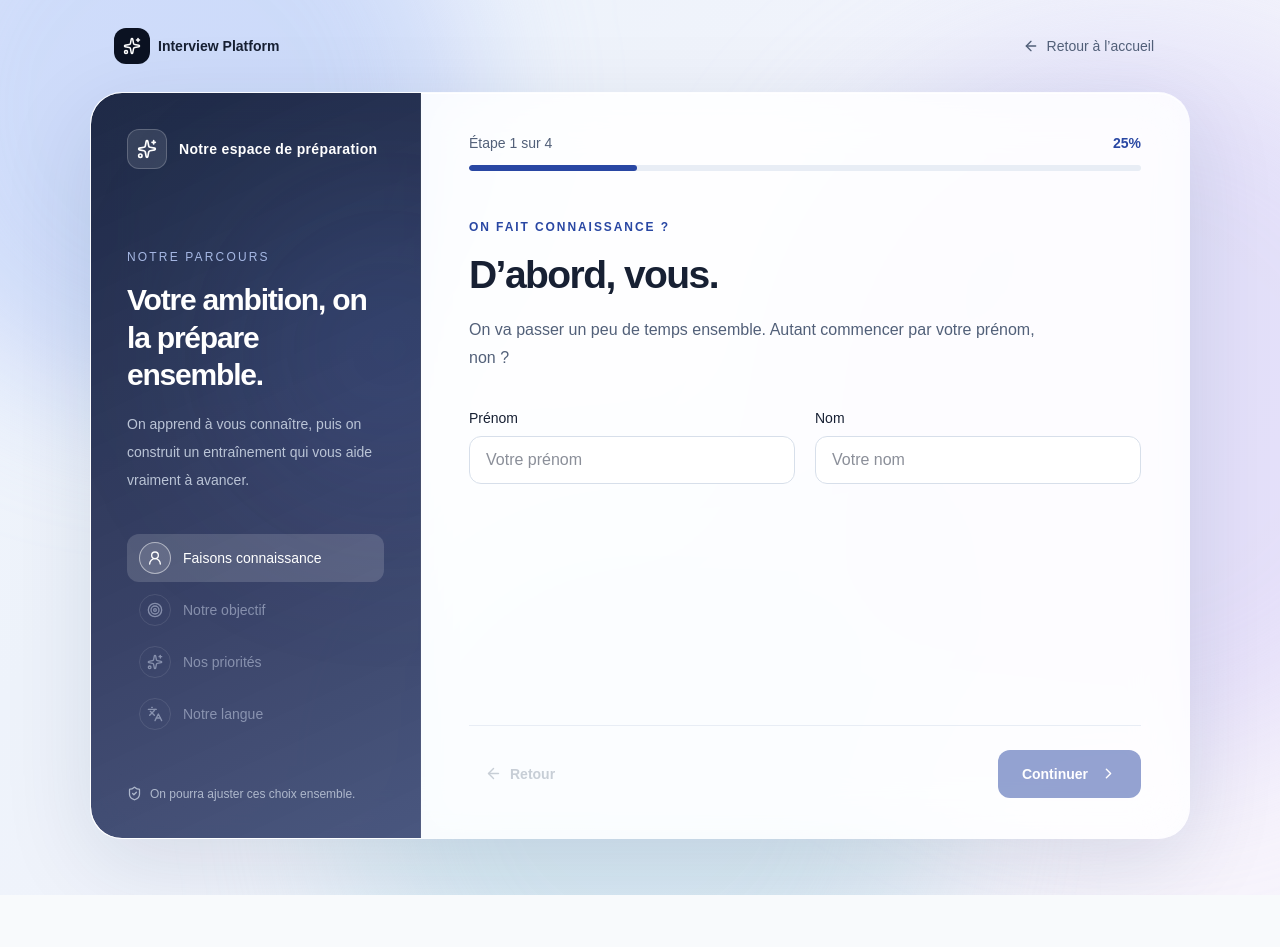
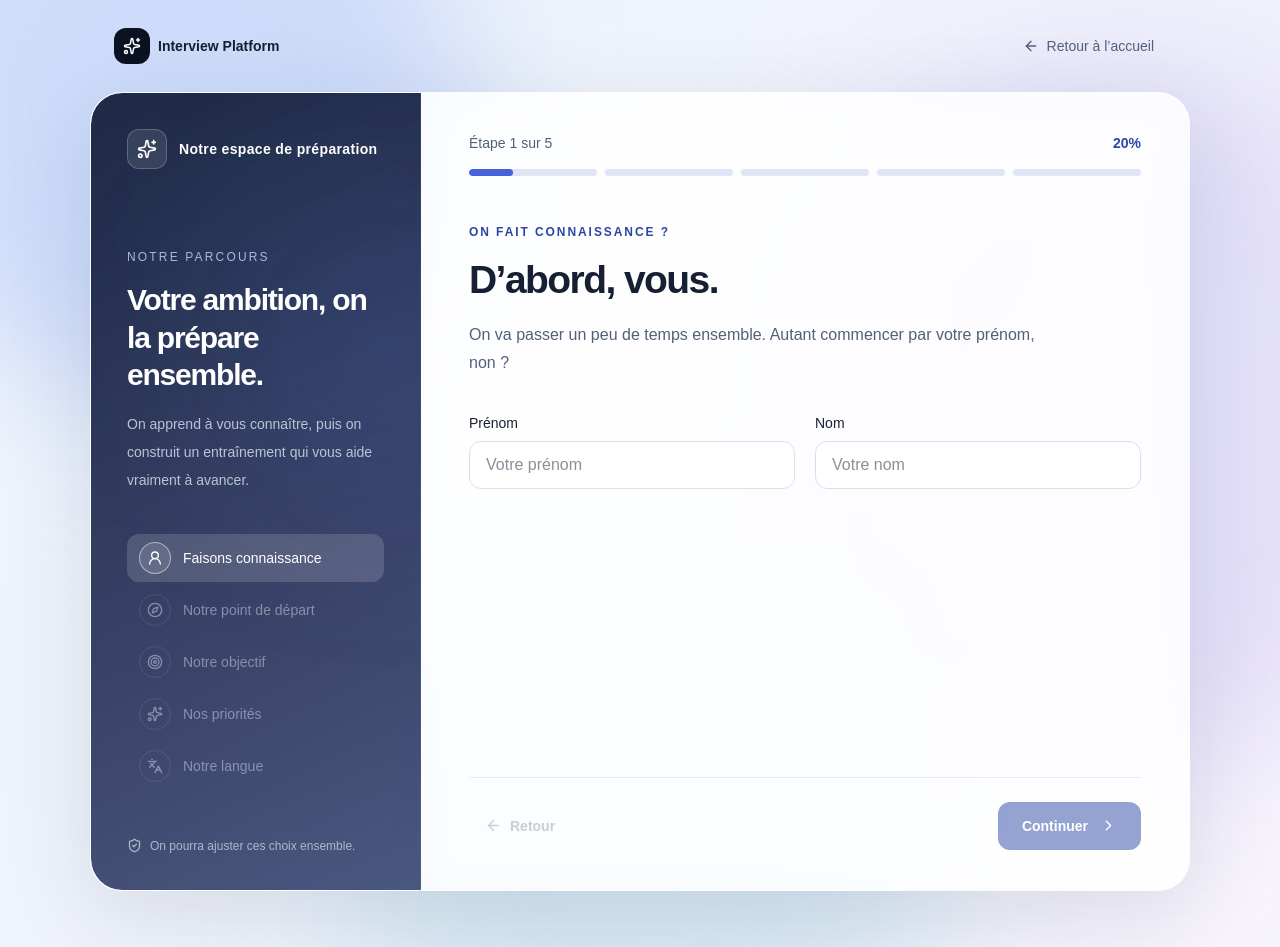
Before and after one commit to Achrafsila/ai-interview-platform, a Next.js app in the folder web/: page /onboarding in a window 1280 px wide. Before the commit the page ends 895 px from the top, so only its background shows below. Built offline with nearby package versions, Linux system fonts and the light colour scheme.

Commit message:
feat(UX-02): contextual candidate starting point and segmented onboarding progress

```diff
--- a/web/src/app/dashboard/page.tsx
+++ b/web/src/app/dashboard/page.tsx
@@ -4,7 +4,7 @@ import Link from "next/link";
 import { useSyncExternalStore } from "react";
 import { motion, useReducedMotion } from "framer-motion";
 import { ArrowRight, ArrowUpRight, BookOpen, ChevronRight, Compass, GraduationCap, MessageCircle, Sparkles, Target, TrendingUp, UserRound } from "lucide-react";
-import type { OnboardingProfile, ProfessionalGoal, PreparationGoal } from "@/components/ui/onboarding-stages";
+import { employmentOptions, experienceOptions, type OnboardingProfile, type ProfessionalGoal, type PreparationGoal, type EmploymentStatus, type ExperienceLevel } from "@/components/ui/onboarding-stages";
 
 const profileKey = "ai-interview-preview-profile";
 const subscribeNoop = () => () => {};
@@ -22,6 +22,8 @@ const priorities: Record<PreparationGoal, string> = {
   stress_management: "Gérer la pression",
 };
 const validGoal = (v: unknown): v is ProfessionalGoal => v === "first_job" || v === "job_change" || v === "career_growth";
+const validEmploymentStatus = (v: unknown): v is EmploymentStatus => employmentOptions.some((x) => x.value === v);
+const validExperience = (v: unknown): v is ExperienceLevel => experienceOptions.some((x) => x.value === v);
 const validPriority = (v: unknown): v is PreparationGoal => typeof v === "string" && v in priorities;
 
 function loadPreviewProfile(raw: string | null): OnboardingProfile | null {
@@ -35,6 +37,8 @@ function loadPreviewProfile(raw: string | null): OnboardingProfile | null {
       firstName: p.firstName.slice(0, 80),
       lastName: p.lastName.slice(0, 80),
       professionalGoal: p.professionalGoal,
+      employmentStatus: validEmploymentStatus(p.employmentStatus) ? p.employmentStatus : undefined,
+      experienceLevel: validExperience(p.experienceLevel) ? p.experienceLevel : undefined,
       preparationGoals: Array.isArray(p.preparationGoals) ? p.preparationGoals.filter(validPriority).slice(0, 3) : [],
       preferredLocale: p.preferredLocale === "en" ? "en" : "fr",
     };
@@ -49,6 +53,8 @@ export default function DashboardPage() {
   const reducedMotion = useReducedMotion();
   const goal = profile && goals[profile.professionalGoal];
   const GoalIcon = goal?.icon ?? Target;
+  const situation = profile?.employmentStatus ? employmentOptions.find((option) => option.value === profile.employmentStatus)?.title : null;
+  const experience = profile?.experienceLevel ? experienceOptions.find((option) => option.value === profile.experienceLevel)?.title : null;
 
   return (
     <main className="onboarding-atmosphere relative isolate min-h-screen overflow-hidden text-[#172033]">
@@ -113,7 +119,16 @@ export default function DashboardPage() {
               </motion.section>
             </div>
 
-            <section className="mt-9 grid gap-5 lg:grid-cols-[1.28fr_0.72fr]" aria-label="Notre programme">
+            {situation && <section className="onboarding-glass mt-5 flex flex-wrap items-center justify-between gap-3 rounded-2xl border border-white/80 px-5 py-4" aria-label="Notre point de départ">
+              <div className="flex items-start gap-3">
+                <span className="grid h-10 w-10 shrink-0 place-items-center rounded-xl bg-[#ECF1FD] text-[#2947A3]"><Compass size={18}/></span>
+                <div><h2 className="text-xs font-bold uppercase tracking-[0.12em] text-[#64748F]">Notre point de départ</h2>
+                  <p className="mt-1 text-sm font-semibold text-[#172033]">{situation}{experience ? ` · ${experience}` : ""}</p>
+                  <p className="mt-1 text-xs text-[#526079]">On adaptera les exemples et le niveau de difficulté à votre parcours.</p></div>
+              </div>
+              <Link href="/onboarding" className="inline-flex min-h-10 items-center gap-2 rounded-xl px-3 text-sm font-semibold text-[#2947A3] hover:bg-white/70">Ajuster <ChevronRight size={16}/></Link>
+            </section>}
+            <section className="mt-5 grid gap-5 lg:grid-cols-[1.28fr_0.72fr]" aria-label="Notre programme">
               <div className="onboarding-glass rounded-[30px] border border-white/80 p-7 sm:p-9">
                 <div className="flex items-center gap-3"><span className="grid h-11 w-11 place-items-center rounded-xl bg-[#ECF1FD] text-[#2947A3]"><Target size={20}/></span><h2 className="text-xl font-semibold tracking-tight">Ce qu’on va travailler ensemble</h2></div>
                 <p className="mt-3 text-sm leading-7 text-[#526079]">Voici les points que vous avez choisis. On pourra les adapter à chaque entretien.</p>
--- a/web/src/components/ui/onboarding-stages.tsx
+++ b/web/src/components/ui/onboarding-stages.tsx
@@ -9,10 +9,14 @@ import { cn } from "@/lib/utils";
 export type ProfessionalGoal = "first_job" | "job_change" | "career_growth";
 export type PreparationGoal = "confidence" | "answer_structure" | "communication" | "domain_knowledge" | "stress_management";
 export type Locale = "fr" | "en";
+export type EmploymentStatus = "student" | "employed" | "looking" | "independent";
+export type ExperienceLevel = "starting" | "junior" | "experienced" | "senior";
 export type OnboardingProfile = {
   firstName: string;
   lastName: string;
   professionalGoal: ProfessionalGoal;
+  employmentStatus?: EmploymentStatus;
+  experienceLevel?: ExperienceLevel;
   preparationGoals: PreparationGoal[];
   preferredLocale: Locale;
 };
@@ -30,6 +34,20 @@ const professionalOptions: { value: ProfessionalGoal; title: string; detail: str
   { value: "career_growth", title: "Évoluer professionnellement", detail: "Prendre confiance pour accéder à un nouveau niveau de responsabilités.", icon: TrendingUp },
 ];
 
+export const employmentOptions: { value: EmploymentStatus; title: string; detail: string }[] = [
+  { value: "student", title: "Je termine mes études ou je débute", detail: "Un premier poste, un stage ou le début de notre parcours." },
+  { value: "employed", title: "Je suis en poste", detail: "On prépare le prochain défi à partir de votre expérience." },
+  { value: "looking", title: "Je recherche un emploi", detail: "On va s'entraîner pour aborder les prochains échanges avec confiance." },
+  { value: "independent", title: "Je travaille à mon compte", detail: "On mettra en valeur votre autonomie et vos projets." },
+];
+
+export const experienceOptions: { value: ExperienceLevel; title: string }[] = [
+  { value: "starting", title: "Je débute" },
+  { value: "junior", title: "1 à 3 ans" },
+  { value: "experienced", title: "4 à 7 ans" },
+  { value: "senior", title: "8 ans et plus" },
+];
+
 const preparationOptions: { value: PreparationGoal; title: string; detail: string }[] = [
   { value: "confidence", title: "Prendre confiance", detail: "Être plus à l’aise pour parler de moi et de mes réalisations." },
   { value: "answer_structure", title: "Donner des réponses plus claires", detail: "Organiser mes idées et illustrer mes réponses avec des exemples." },
@@ -40,6 +58,7 @@ const preparationOptions: { value: PreparationGoal; title: string; detail: strin
 
 const steps = [
   { label: "Faisons connaissance", icon: UserRound },
+  { label: "Notre point de départ", icon: Compass },
   { label: "Notre objectif", icon: Target },
   { label: "Nos priorités", icon: Sparkles },
   { label: "Notre langue", icon: Languages },
@@ -49,6 +68,8 @@ const defaultProfile: OnboardingProfile = {
   firstName: "",
   lastName: "",
   professionalGoal: "job_change",
+  employmentStatus: undefined,
+  experienceLevel: undefined,
   preparationGoals: [],
   preferredLocale: "fr",
 };
@@ -73,15 +94,16 @@ export function OnboardingStages({
 
   const canProceed = useMemo(() => {
     if (step === 0) return firstName.length > 0 && profile.lastName.trim().length > 0;
-    if (step === 2) return profile.preparationGoals.length > 0;
+    if (step === 1) return Boolean(profile.employmentStatus);
+    if (step === 3) return profile.preparationGoals.length > 0;
     return true;
-  }, [step, firstName, profile.lastName, profile.preparationGoals.length]);
+  }, [step, firstName, profile.lastName, profile.employmentStatus, profile.preparationGoals.length]);
 
   function next() {
     if (!canProceed) {
       setFieldError(step === 0
         ? "Indiquez votre prénom et votre nom pour continuer."
-        : "Sélectionnez au moins un axe de progression.");
+        : step === 1 ? "Choisissez la situation qui vous correspond le mieux." : "Sélectionnez au moins un axe de progression.");
       return;
     }
     if (step === steps.length - 1) {
@@ -142,6 +164,8 @@ export function OnboardingStages({
     }
   }
 
+  const situationLabel = employmentOptions.find((option) => option.value === profile.employmentStatus)?.title ?? "";
+  const experienceLabel = experienceOptions.find((option) => option.value === profile.experienceLevel)?.title ?? "À préciser plus tard";
   const professionalLabel = professionalOptions.find((option) => option.value === profile.professionalGoal)?.title ?? "";
   const preparationLabels = profile.preparationGoals.map((value) => preparationOptions.find((option) => option.value === value)?.title ?? value);
 
@@ -198,9 +222,14 @@ export function OnboardingStages({
                 <span className="text-sm font-medium text-[#526079]">Étape {step + 1} sur {steps.length}</span>
                 <span className="text-sm font-semibold tabular-nums text-[#2947A3]">{percent}%</span>
               </div>
-              <div className="mt-3 h-1.5 overflow-hidden rounded-full bg-[#E8EDF5]" role="progressbar" aria-valuenow={percent} aria-valuemin={0} aria-valuemax={100} aria-label="Progression de l'onboarding">
-                <motion.div className="h-full rounded-full bg-[#2947A3]" initial={false}
-                  animate={{ width: `${percent}%` }} transition={animated ? { duration: 0.35, ease: "easeOut" } : { duration: 0 }} />
+              <div className="mt-4 flex items-center gap-2" role="progressbar" aria-valuenow={step + 1} aria-valuemin={1} aria-valuemax={steps.length} aria-label="Progression de notre parcours">
+                {steps.map((item, index) => (
+                  <div key={item.label} className="relative h-[7px] min-w-0 flex-1 overflow-hidden rounded-full bg-[#DFE5F5]" aria-hidden="true">
+                    <motion.div className="absolute inset-y-0 left-0 rounded-full bg-[#4762DB]" initial={false}
+                      animate={{ width: index < step ? "100%" : index === step ? "34%" : "0%" }}
+                      transition={{ duration: animated ? 0.35 : 0, ease: "easeOut" }} />
+                  </div>
+                ))}
               </div>
               <div className="mt-9 flex-1 sm:mt-12">
                 <AnimatePresence mode="wait" initial={false}>
@@ -229,6 +258,37 @@ export function OnboardingStages({
                     )}
                     {step === 1 && (
                       <div>
+                        <p className="text-xs font-semibold uppercase tracking-[0.16em] text-[#2947A3]">Notre point de départ</p>
+                        <h1 className="mt-4 text-[30px] font-semibold leading-tight tracking-[-0.04em] text-[#172033] sm:text-[39px]">Aujourd’hui, où en êtes-vous ?</h1>
+                        <p className="mt-3 text-sm leading-7 text-[#526079]">Pas de mauvaise réponse. On veut simplement adapter nos entretiens à votre réalité.</p>
+                        <div role="radiogroup" aria-label="Situation professionnelle actuelle" className="mt-6 grid gap-2 sm:grid-cols-2">
+                          {employmentOptions.map(({ value, title, detail }) => {
+                            const selected = profile.employmentStatus === value;
+                            return <button key={value} type="button" role="radio" aria-checked={selected}
+                              onClick={() => setProfile((current) => ({ ...current, employmentStatus: value }))}
+                              className={cn("rounded-2xl border p-4 text-left transition hover:border-[#7590D1] focus-visible:outline-2 focus-visible:outline-offset-2 focus-visible:outline-[#2947A3]", selected ? "border-[#2947A3] bg-[#F3F6FE]" : "border-[#E0E6EF] bg-white/65")}>
+                              <span className="flex items-start justify-between gap-2 text-sm font-semibold text-[#172033]">{title}{selected && <Check size={17} className="shrink-0 text-[#2947A3]" aria-hidden="true" />}</span>
+                              <span className="mt-2 block text-xs leading-5 text-[#526079]">{detail}</span>
+                            </button>;
+                          })}
+                        </div>
+                        <div className="mt-7 border-t border-[#E6EBF3] pt-5">
+                          <h2 className="text-base font-semibold text-[#172033]">Et côté expérience ? <span className="text-sm font-normal text-[#6B7890]">(facultatif)</span></h2>
+                          <p className="mt-1 text-sm text-[#526079]">Pour ajuster la difficulté. On peut aussi voir ça plus tard.</p>
+                          <div className="mt-4 grid grid-cols-2 gap-2 sm:grid-cols-4" role="radiogroup" aria-label="Expérience professionnelle">
+                            {experienceOptions.map(({ value, title }) => {
+                              const selected = profile.experienceLevel === value;
+                              return <button type="button" role="radio" aria-checked={selected} key={value}
+                                onClick={() => setProfile((p) => ({ ...p, experienceLevel: value }))}
+                                className={cn("min-h-12 rounded-xl border px-2 py-3 text-xs font-semibold transition focus-visible:outline-2 focus-visible:outline-offset-2 focus-visible:outline-[#2947A3]", selected ? "border-[#2947A3] bg-[#F3F6FE] text-[#2947A3]" : "border-[#E0E6EF] bg-white/65 text-[#526079] hover:border-[#7590D1]")}>{title}</button>;
+                            })}
+                          </div>
+                          {profile.experienceLevel && <button type="button" onClick={() => setProfile((p) => ({ ...p, experienceLevel: undefined }))} className="mt-2 min-h-9 text-xs font-medium text-[#526079] underline-offset-2 hover:underline">Je préfère préciser plus tard</button>}
+                        </div>
+                      </div>
+                    )}
+                    {step === 2 && (
+                      <div>
                         <p className="text-xs font-semibold uppercase tracking-[0.16em] text-[#2947A3]">Notre prochaine étape</p>
                         <h1 className="mt-4 text-[30px] font-semibold leading-tight tracking-[-0.04em] text-[#172033] sm:text-[39px]">{firstName ? `${firstName}, on vise quoi ensuite ?` : "On vise quoi ensuite ?"}</h1>
                         <p className="mt-4 text-base leading-7 text-[#526079]">Premier emploi, nouveau poste ou évolution : dites-nous où vous voulez aller. On prépare la suite ensemble.</p>
@@ -246,7 +306,7 @@ export function OnboardingStages({
                         </div>
                       </div>
                     )}
-                    {step === 2 && (
+                    {step === 3 && (
                       <div>
                         <p className="text-xs font-semibold uppercase tracking-[0.16em] text-[#2947A3]">Ce qu’on va travailler ensemble</p>
                         <h1 className="mt-4 text-[30px] font-semibold leading-tight tracking-[-0.04em] text-[#172033] sm:text-[39px]">Qu’est-ce qu’on peut améliorer ensemble ?</h1>
@@ -266,7 +326,7 @@ export function OnboardingStages({
                         <p className="mt-4 text-sm text-[#526079]">{profile.preparationGoals.length}/3 priorités sélectionnées</p>
                       </div>
                     )}
-                    {step === 3 && (
+                    {step === 4 && (
                       <div>
                         <p className="text-xs font-semibold uppercase tracking-[0.16em] text-[#2947A3]">On y est presque</p>
                         <h1 className="mt-4 text-[30px] font-semibold leading-tight tracking-[-0.04em] text-[#172033] sm:text-[39px]">Dans quelle langue on s’entraîne ?</h1>
@@ -317,17 +377,17 @@ export function OnboardingStages({
               <motion.div initial={animated ? { opacity: 0, y: 16 } : false} animate={{ opacity: 1, y: 0 }}
                 transition={{ duration: animated ? 0.48 : 0, delay: animated ? 0.15 : 0 }}
                 className="mt-6 grid gap-3 sm:grid-cols-2">
-                <button type="button" onClick={() => editStep(1)}
+                <button type="button" onClick={() => editStep(2)}
                   className="rounded-2xl border border-white/90 bg-white/70 p-4 text-left shadow-sm transition hover:-translate-y-0.5 hover:bg-white focus-visible:outline-2 focus-visible:outline-offset-2 focus-visible:outline-[#2947A3]">
                   <span className="flex items-center justify-between text-xs font-semibold text-[#66748A]">NOTRE OBJECTIF <ArrowRight size={15}/></span>
                   <span className="mt-2 block text-sm font-semibold text-[#172033]">{professionalLabel}</span>
                 </button>
-                <button type="button" onClick={() => editStep(3)}
+                <button type="button" onClick={() => editStep(4)}
                   className="rounded-2xl border border-white/90 bg-white/70 p-4 text-left shadow-sm transition hover:-translate-y-0.5 hover:bg-white focus-visible:outline-2 focus-visible:outline-offset-2 focus-visible:outline-[#2947A3]">
                   <span className="flex items-center justify-between text-xs font-semibold text-[#66748A]">ON S’ENTRAÎNE EN <ArrowRight size={15}/></span>
                   <span className="mt-2 block text-sm font-semibold text-[#172033]">{profile.preferredLocale === "fr" ? "Français" : "English"}</span>
                 </button>
-                <button type="button" onClick={() => editStep(2)}
+                <button type="button" onClick={() => editStep(3)}
                   className="rounded-2xl border border-white/90 bg-white/70 p-4 text-left shadow-sm transition hover:-translate-y-0.5 hover:bg-white focus-visible:outline-2 focus-visible:outline-offset-2 focus-visible:outline-[#2947A3] sm:col-span-2">
                   <span className="flex items-center justify-between text-xs font-semibold text-[#66748A]">CE QU’ON VA TRAVAILLER <ArrowRight size={15}/></span>
                   <span className="mt-3 flex flex-wrap gap-2">{preparationLabels.map((label) =>
@@ -335,6 +395,12 @@ export function OnboardingStages({
                   )}</span>
                 </button>
               </motion.div>
+              <button type="button" onClick={() => editStep(1)}
+                className="mt-3 flex w-full items-center justify-between gap-3 rounded-2xl border border-white/90 bg-white/70 p-4 text-left transition hover:bg-white focus-visible:outline-2 focus-visible:outline-offset-2 focus-visible:outline-[#2947A3]">
+                <span className="min-w-0"><span className="block text-xs font-semibold text-[#66748A]">NOTRE POINT DE DÉPART</span>
+                <span className="mt-1 block text-sm font-semibold text-[#172033]">{situationLabel}{profile.experienceLevel ? ` · ${experienceLabel}` : ""}</span></span>
+                <ArrowRight size={16} className="shrink-0 text-[#2947A3]" />
+              </button>
               <motion.div initial={animated ? { opacity: 0, y: 16 } : false} animate={{ opacity: 1, y: 0 }}
                 transition={{ duration: animated ? 0.45 : 0, delay: animated ? 0.28 : 0 }}
                 className="mt-5 flex flex-wrap items-center justify-between gap-3 rounded-2xl border border-[#DDE5F2] bg-white/55 p-4">
```
Also changed, not shown: 4 other files (tests, documents, lock files or other folders).
